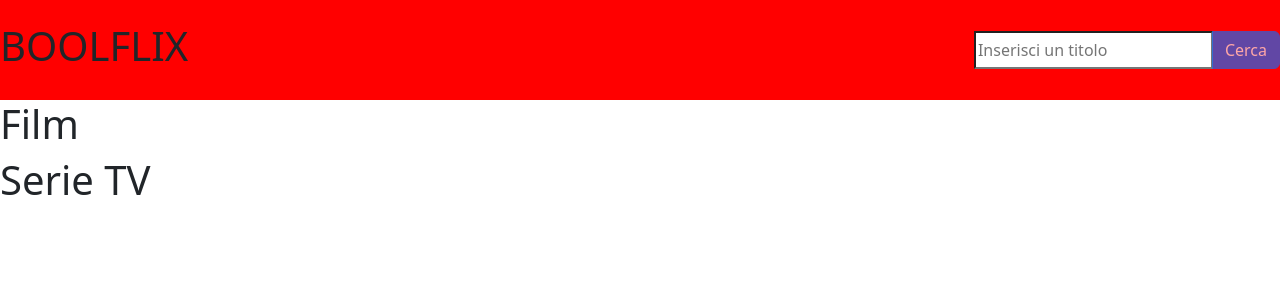
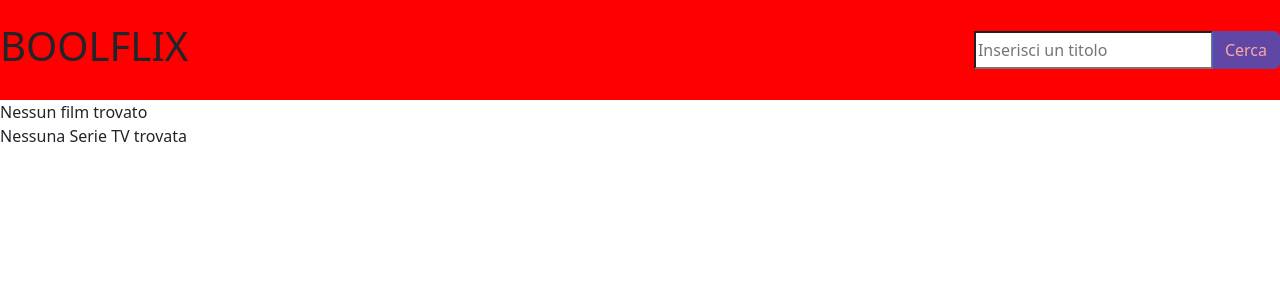
Before and after one commit to SamuelePassiatore/vite-boolflix, a Vue app: page / in a window 1280 px wide. Shown: the top 300 px of the page. Built offline with nearby package versions, Linux system fonts and the light colour scheme.

Commit message:
change props strings with props object & add control on div movies/series

```diff
--- a/src/components/AppMain.vue
+++ b/src/components/AppMain.vue
@@ -16,14 +16,16 @@ export default {
 </script>
 
 <template>
-    <div class="movies">
+    <div v-if="store.movies.length > 0" class="movies">
         <h1>Film</h1>
-        <production-card v-for="movie in store.movies" v-bind="movie"></production-card>
+        <production-card v-for="movie in store.movies" :key="movie.id" :production="movie"></production-card>
     </div>
-    <div class="series">
+    <div v-else>Nessun film trovato</div>
+    <div v-if="store.series.length > 0" class="series">
         <h1>Serie TV</h1>
-        <production-card v-for="serie in store.series" v-bind="serie"></production-card>
+        <production-card v-for="serie in store.series" :key="serie.id" :production="serie"></production-card>
     </div>
+    <div v-else>Nessuna Serie TV trovata</div>
 </template>
 
 <style lang="scss" scoped>
--- a/src/components/ProductionCard.vue
+++ b/src/components/ProductionCard.vue
@@ -9,15 +9,16 @@ export default {
     },
     props: {
         // Movie
-        poster_path: String,
-        title: String,
-        original_title: String,
-        original_language: String,
-        vote_average: Number,
+        // poster_path: String,
+        // title: String,
+        // original_title: String,
+        // original_language: String,
+        // vote_average: Number,
 
         // Series
-        name: String,
-        original_name: String,
+        // name: String,
+        // original_name: String,
+        production: Object
     },
     methods: {
         fromVoteToStar(vote) {
@@ -38,17 +39,19 @@ export default {
 <template>
 
     <figure>
-        <img :src="`https://image.tmdb.org/t/p/w342/${poster_path}`" :alt="title" class="img-fluid w-25">
+        <img :src="`https://image.tmdb.org/t/p/w342/${production.poster_path}`" :alt="production.title"
+            class="img-fluid w-25">
     </figure>
-    <div> {{ title || name}}</div>
-    <div> {{ original_title || original_name }}</div>
+    <div> {{ production.title || production.name }}</div>
+    <div> {{ production.original_title || production.original_name }}</div>
     <figure>
-        <img class="img-fluid flag" :src="`/src/assets/img/${original_language}.png`" :alt="original_language">
+        <img class="img-fluid flag" :src="`/src/assets/img/${production.original_language}.png`"
+            :alt="production.original_language">
     </figure>
 
     <div>
         <span>Voto:</span>
-        <span v-html="fromVoteToStar(vote_average)"></span>
+        <span class="text-warning" v-html="fromVoteToStar(production.vote_average)"></span>
     </div>
 
 
```
